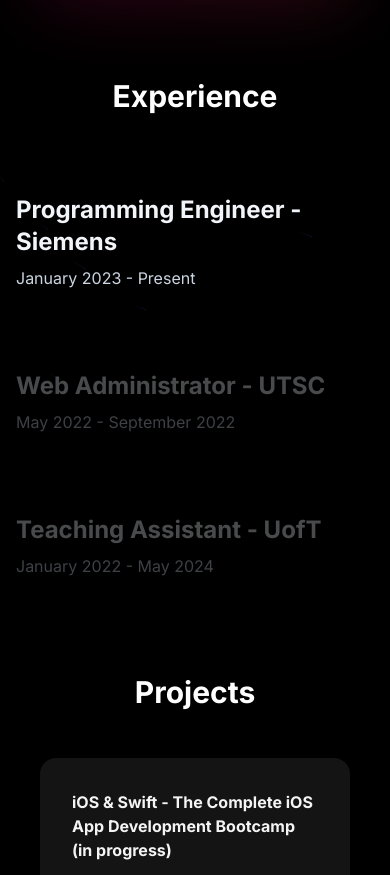
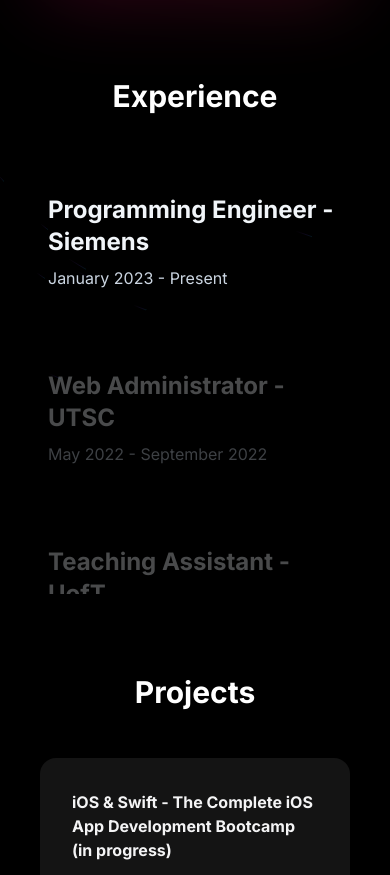
Before and after one commit to yuvalkamani/portfolio, a Next.js app: page / in a window 390 px wide. Shown: the part 2508-3383 px from the top of the page. Built offline with nearby package versions, Linux system fonts and the light colour scheme.

Commit message:
design changes

```diff
--- a/app/(pages)/_components/experience.tsx
+++ b/app/(pages)/_components/experience.tsx
@@ -128,8 +128,8 @@ const CONTENT = [
 const Experience = () => {
   return (
     <div className="sm:h-screen w-screen sm:overflow-auto snap-start text-left py-10 sm:py-[80px] custom-md:py-16 no-scrollbar relative">
+      <BackgroundBeams className="absolute -z-40" />
       <div className="flex flex-col justify-between items-center z-10 relative">
-        <BackgroundBeams className="absolute -z-40" />
         <h1 className="text-3xl sm:text-4xl custom-md:text-5xl font-bold">
           Experience
         </h1>
--- a/components/ui/stick-scroll-reveal.tsx
+++ b/components/ui/stick-scroll-reveal.tsx
@@ -49,7 +49,7 @@ export const StickyScroll = ({
       animate={{
         backgroundColor: backgroundColors[activeCard % backgroundColors.length],
       }}
-      className="h-[30rem] w-screen overflow-y-auto flex justify-center relative space-x-10 rounded-md sm:p-10 no-scrollbar"
+      className="h-[30rem] w-screen overflow-y-auto flex justify-center relative space-x-10 rounded-md px-8 sm:p-10 no-scrollbar"
       ref={ref}
     >
       <div className="div relative flex items-start px-4">
```
